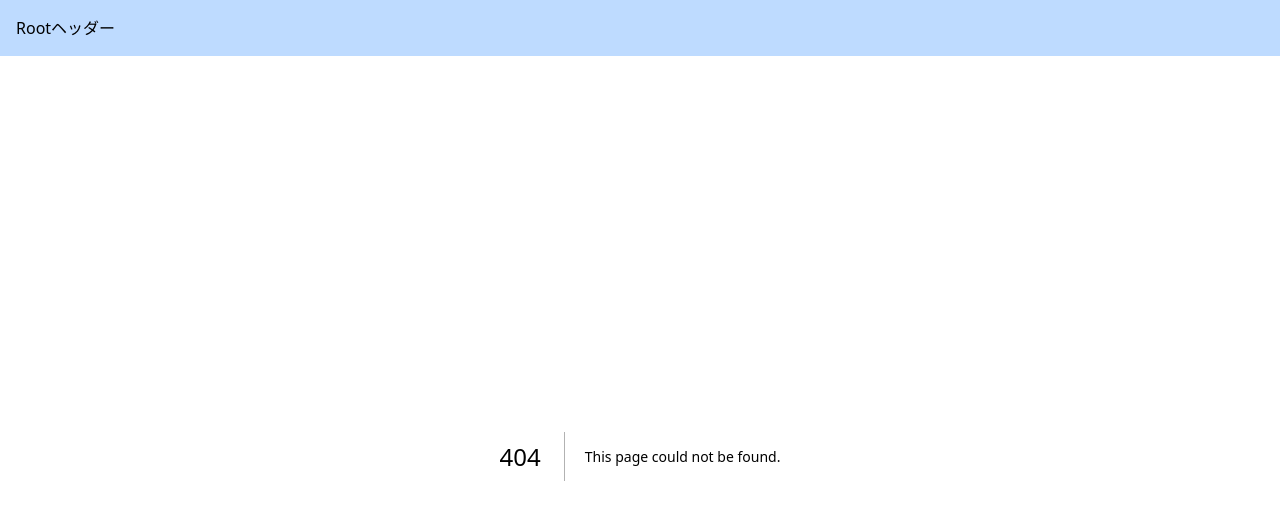
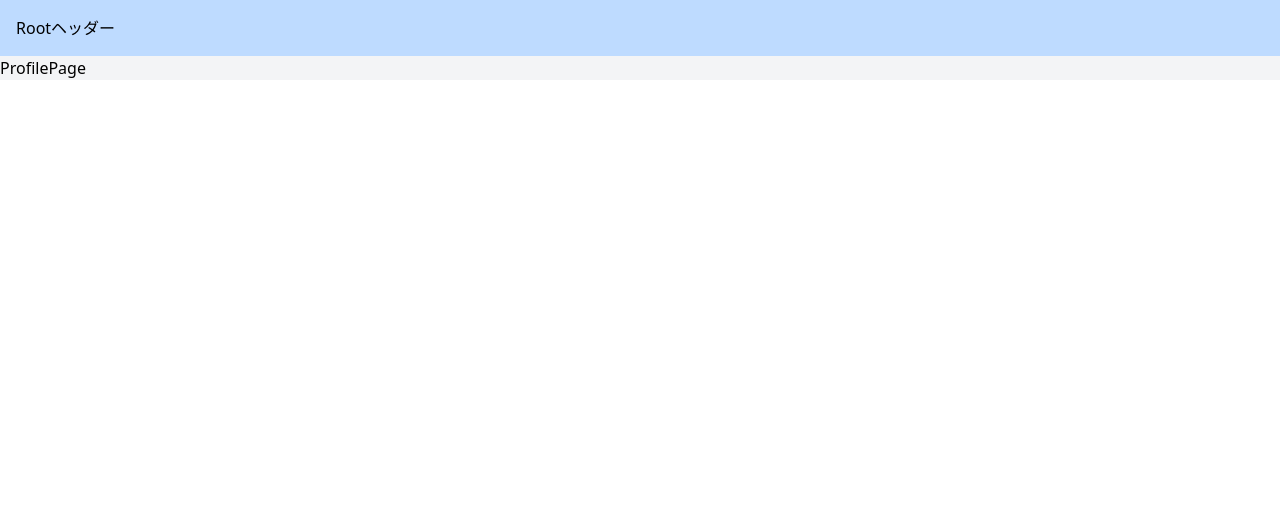
Before and after one commit to ryoma-abe/next-udemy-practice, a Next.js app: page /about/profile in a window 1280 px wide. Before the commit this address had no page. Shown: the top 520 px of the page. Built offline with nearby package versions, Linux system fonts and the light colour scheme.

Commit message:
ブログページコンポーネントのスタイルを調整し、レスポンシブデザインを適用しました。

```diff
--- /dev/null
+++ b/src/app/about/layout.tsx
@@ -0,0 +1,7 @@
+export default function AboutLayout({
+  children,
+}: Readonly<{
+  children: React.ReactNode;
+}>) {
+  return <div className="bg-gray-100">{children}</div>;
+}
--- /dev/null
+++ b/src/app/about/profile/page.tsx
@@ -0,0 +1,3 @@
+export default function ProfilePage() {
+  return <div>ProfilePage</div>;
+}
```
